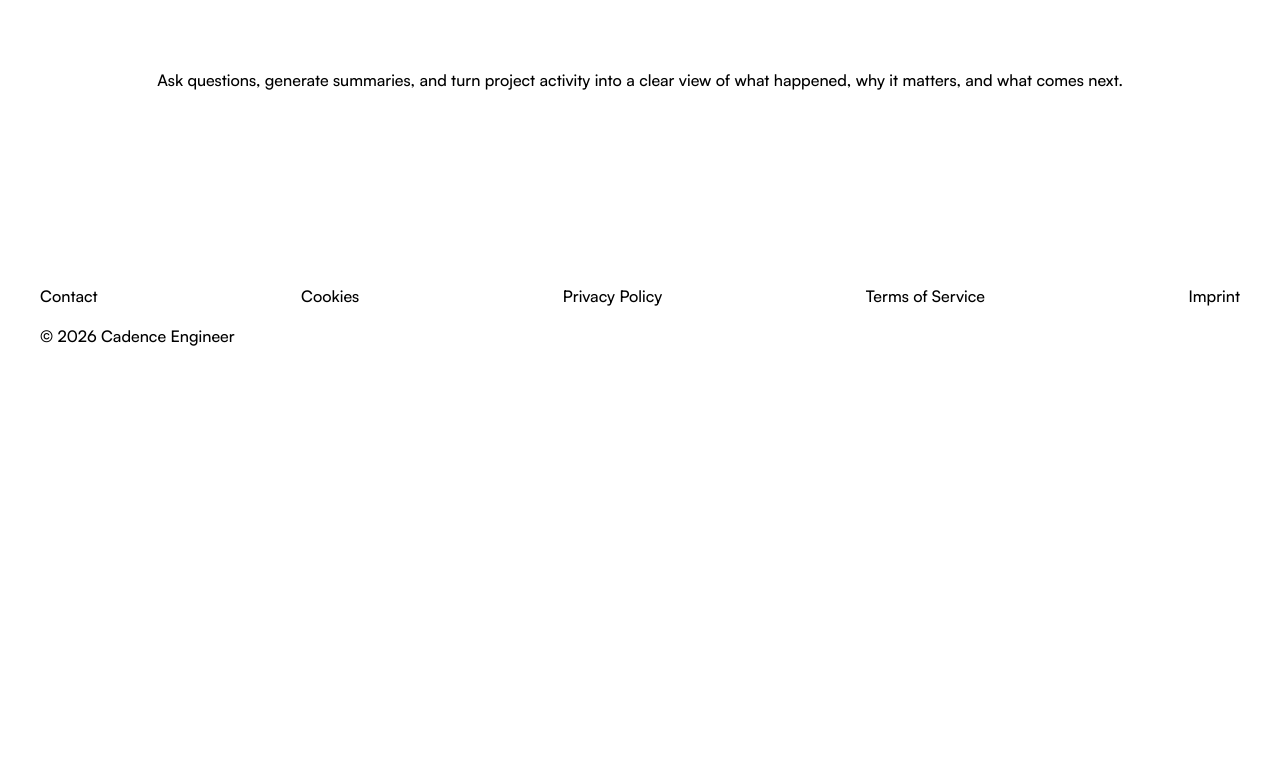
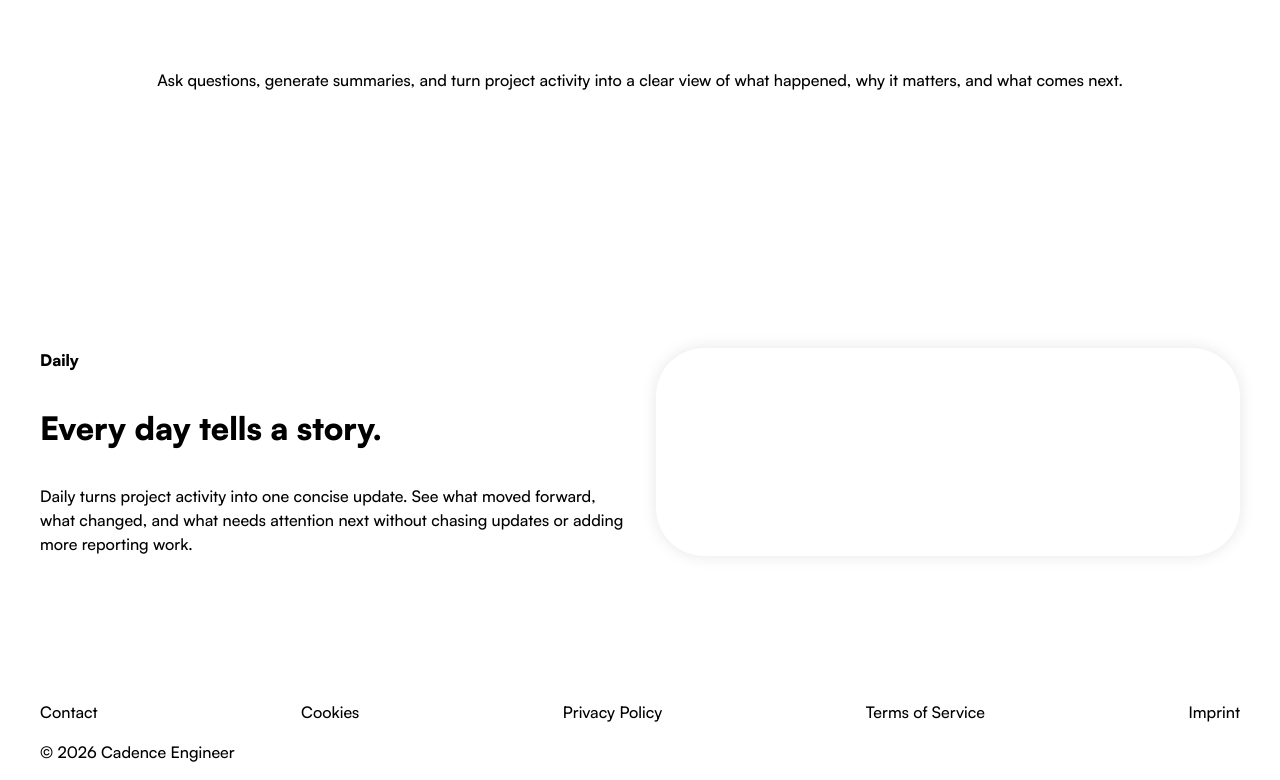
Before and after one commit to cadence-engineer/cadence-engineer-site, a SvelteKit app: page / in a window 1280 px wide. Shown: the part 436-1216 px from the top of the page. Before the commit the page ends 800 px from the top, so only its background shows below. Built offline with nearby package versions, Linux system fonts and the light colour scheme.

Commit message:
feat: add reusable feature showcase

```diff
--- /dev/null
+++ b/src/lib/FeatureCard.svelte
@@ -0,0 +1,33 @@
+<script lang="ts">
+	import type { Snippet } from 'svelte';
+
+	type Props = {
+		children?: Snippet;
+		class?: string;
+	};
+
+	let { children, class: className = '' }: Props = $props();
+	let classes = $derived(['feature-card', className].filter(Boolean).join(' '));
+</script>
+
+<div class={classes}>
+	{#if children}
+		{@render children()}
+	{/if}
+</div>
+
+<style>
+	.feature-card {
+		width: 100%;
+		border-radius: 3rem;
+		background: var(--brand-color-white);
+		box-shadow: 0 0 1rem rgb(0 0 0 / 10%);
+	}
+
+	@supports (corner-shape: squircle) {
+		.feature-card {
+			border-radius: 6rem;
+			corner-shape: squircle;
+		}
+	}
+</style>
--- /dev/null
+++ b/src/lib/FeatureShowcase.svelte
@@ -0,0 +1,79 @@
+<script lang="ts">
+	import type { Snippet } from 'svelte';
+	import FeatureCard from './FeatureCard.svelte';
+	import Section from './Section.svelte';
+
+	type Props = {
+		caption: string;
+		children?: Snippet;
+		description: string;
+		feature: string;
+	};
+
+	let { caption, children, description, feature }: Props = $props();
+</script>
+
+<Section>
+	<div class="feature-showcase">
+		<div class="feature-showcase__description">
+			<header>
+				<h2>{feature}</h2>
+				<h3>{caption}</h3>
+			</header>
+
+			<p>{description}</p>
+		</div>
+
+		<div class="feature-showcase__card">
+			<FeatureCard>
+				{#if children}
+					{@render children()}
+				{/if}
+			</FeatureCard>
+		</div>
+	</div>
+</Section>
+
+<style>
+	.feature-showcase {
+		display: flex;
+		max-width: 75rem;
+		margin-inline: auto;
+		gap: 2rem;
+	}
+
+	.feature-showcase__description,
+	.feature-showcase__card {
+		flex: 1 1 0;
+		min-width: 0;
+	}
+
+	.feature-showcase__description {
+		display: grid;
+		align-content: center;
+		gap: 2rem;
+	}
+
+	.feature-showcase__description header {
+		display: grid;
+		gap: 2rem;
+	}
+
+	.feature-showcase__description h2,
+	.feature-showcase__description h3,
+	.feature-showcase__description p {
+		margin: 0;
+	}
+
+	.feature-showcase__description h2 {
+		font-size: 1rem;
+	}
+
+	.feature-showcase__description h3 {
+		font-size: 2rem;
+	}
+
+	.feature-showcase__card {
+		display: flex;
+	}
+</style>
--- /dev/null
+++ b/src/lib/Section.svelte
@@ -0,0 +1,21 @@
+<script lang="ts">
+	import type { Snippet } from 'svelte';
+
+	type Props = {
+		children: Snippet;
+		class?: string;
+	};
+
+	let { children, class: className = '' }: Props = $props();
+	let classes = $derived(['section', className].filter(Boolean).join(' '));
+</script>
+
+<section class={classes}>
+	{@render children()}
+</section>
+
+<style>
+	.section {
+		padding: 8rem 1rem;
+	}
+</style>
--- a/src/lib/index.ts
+++ b/src/lib/index.ts
@@ -1,6 +1,9 @@
 export { default as BrandLogo } from './BrandLogo.svelte';
 export { default as Button } from './Button.svelte';
 export { default as CopyrightLabel } from './CopyrightLabel.svelte';
+export { default as FeatureCard } from './FeatureCard.svelte';
+export { default as FeatureShowcase } from './FeatureShowcase.svelte';
+export { default as Section } from './Section.svelte';
 export { default as SiteBanner } from './SiteBanner.svelte';
 export { default as SiteFooter } from './SiteFooter.svelte';
 export { default as SiteHeader } from './SiteHeader.svelte';
--- a/src/routes/+page.svelte
+++ b/src/routes/+page.svelte
@@ -1,3 +1,7 @@
+<script lang="ts">
+	import { FeatureShowcase } from '$lib';
+</script>
+
 <svelte:head>
 	<title>Cadence Engineer</title>
 </svelte:head>
@@ -12,6 +16,12 @@
 			</p>
 		</div>
 	</section>
+
+	<FeatureShowcase
+		feature="Daily"
+		caption="Every day tells a story."
+		description="Daily turns project activity into one concise update. See what moved forward, what changed, and what needs attention next without chasing updates or adding more reporting work."
+	/>
 </main>
 
 <style>
```
